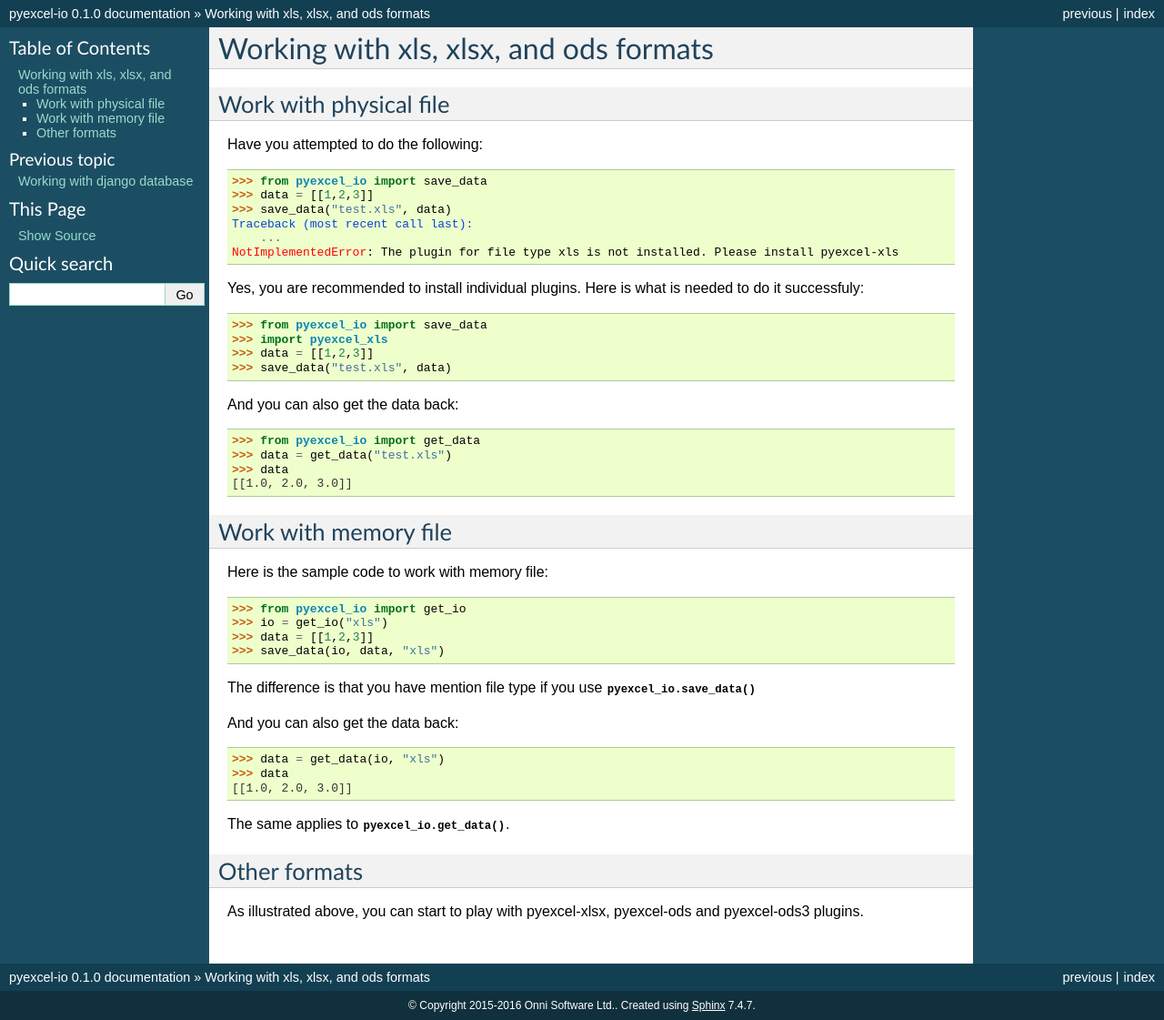
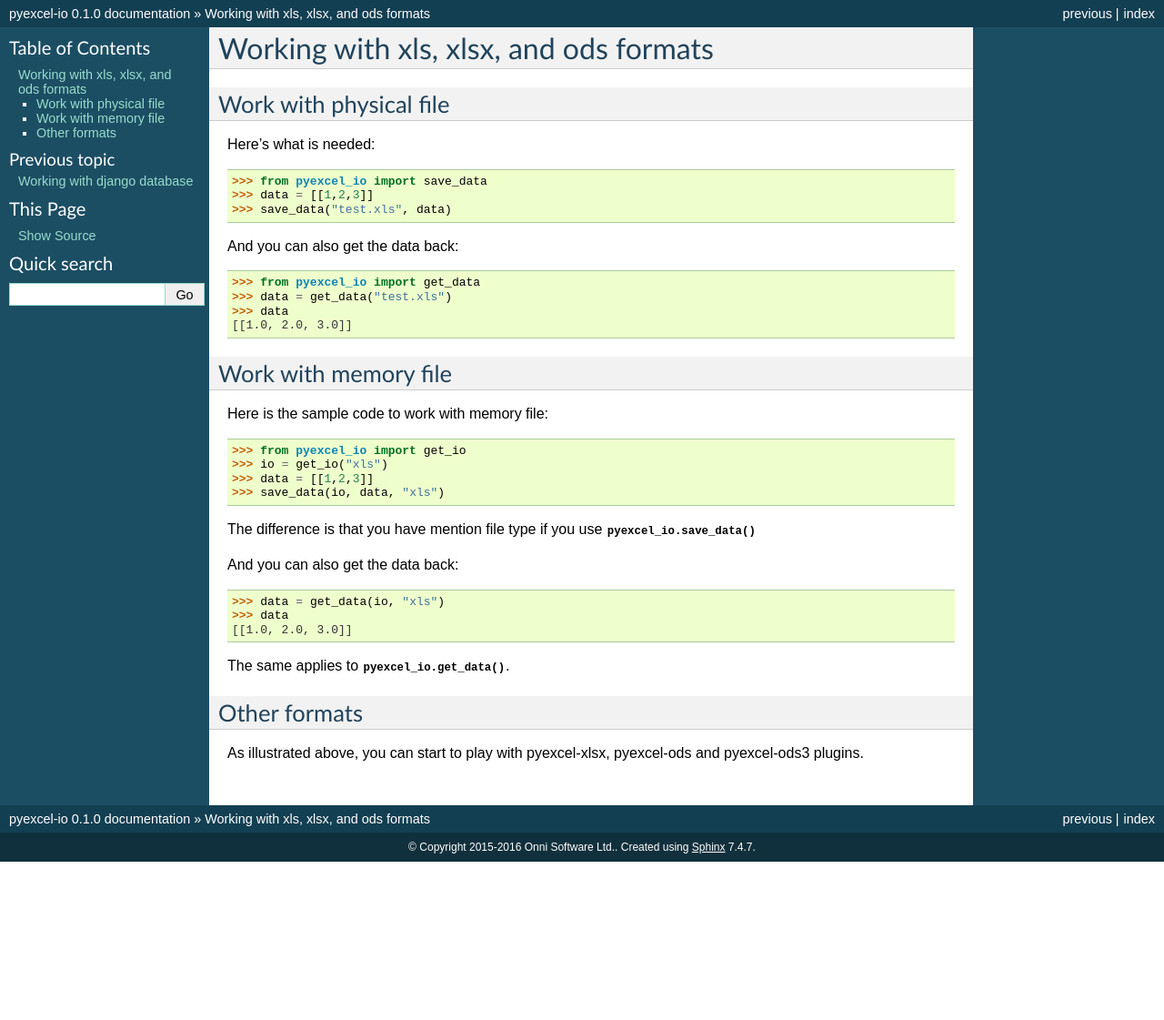
Before and after one commit to pyexcel/pyexcel-io, a Sphinx documentation site: the page built from doc/source/extensions.rst, in a window 1280 px wide. Shown: the whole page at 91% size. Built offline with Sphinx 7.4.7, drawn with Linux system fonts in a browser that asks for light colours; after the commit the page ends 947 px from its top, so only the background shows below that.

```diff
--- a/doc/source/extensions.rst
+++ b/doc/source/extensions.rst
@@ -4,20 +4,9 @@ Working with xls, xlsx, and ods formats
 Work with physical file
 -----------------------------------------------------------------------------
 
-Have you attempted to do the following::
+Here's what is needed::
 
     >>> from pyexcel_io import save_data
-    >>> data = [[1,2,3]]
-    >>> save_data("test.xls", data)
-    Traceback (most recent call last):
-        ...
-    NotImplementedError: The plugin for file type xls is not installed. Please install pyexcel-xls
-
-Yes, you are recommended to install individual plugins. Here is what is needed
-to do it successfuly::
-
-    >>> from pyexcel_io import save_data
-    >>> import pyexcel_xls
     >>> data = [[1,2,3]]
     >>> save_data("test.xls", data)
 
--- a/setup.py
+++ b/setup.py
@@ -23,7 +23,7 @@ if sys.version_info[0] == 2 and sys.version_info[1] < 7:
 
 setup(
     name='pyexcel-io',
-    author='C. W.',
+    author='C.W.',
     version='0.1.0',
     author_email='wangc_2011 (at) hotmail.com',
     url='https://github.com/pyexcel/pyexcel-io',
```
Also changed, not shown: pyexcel_io/__init__.py (+11 -2 lines), .moban.yml, .travis.yml, 3 other files.
